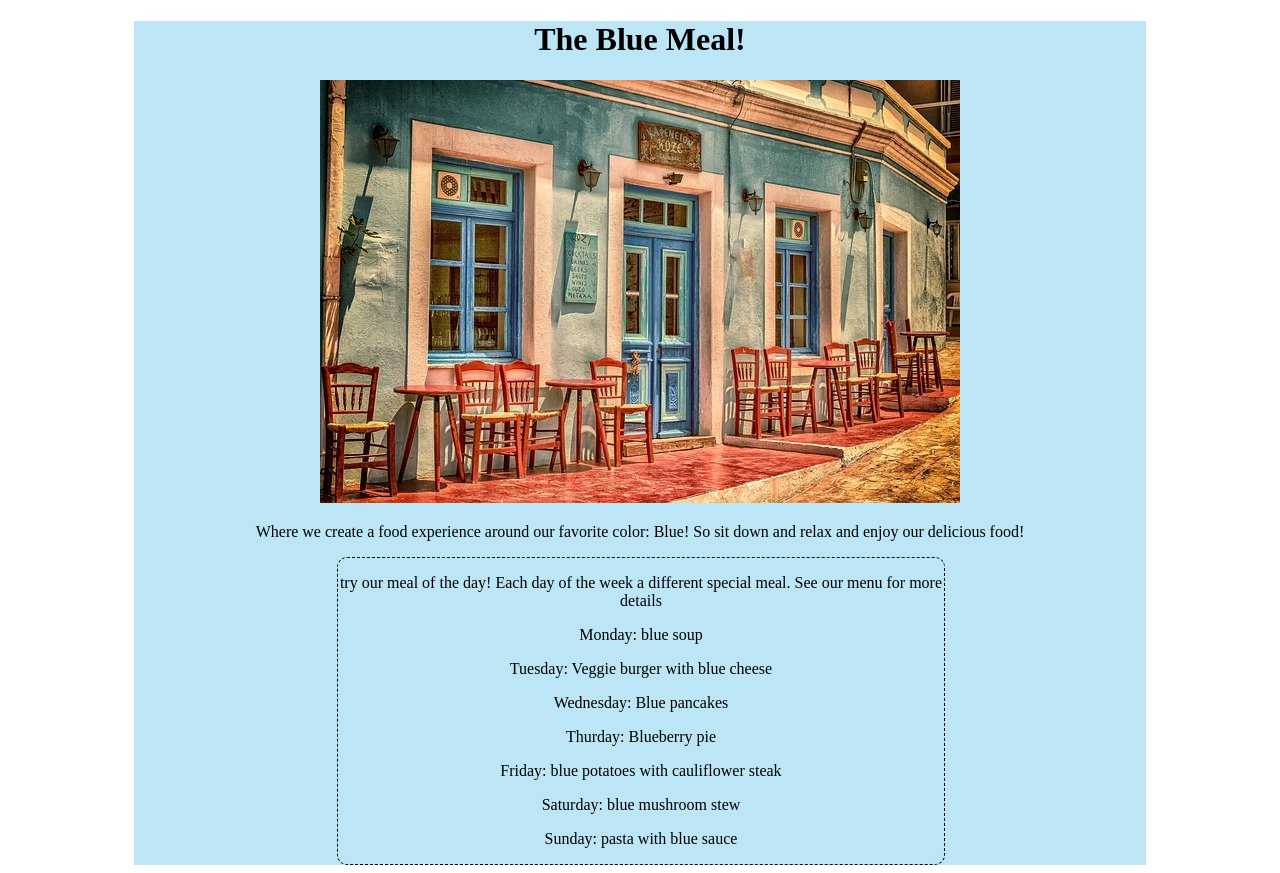
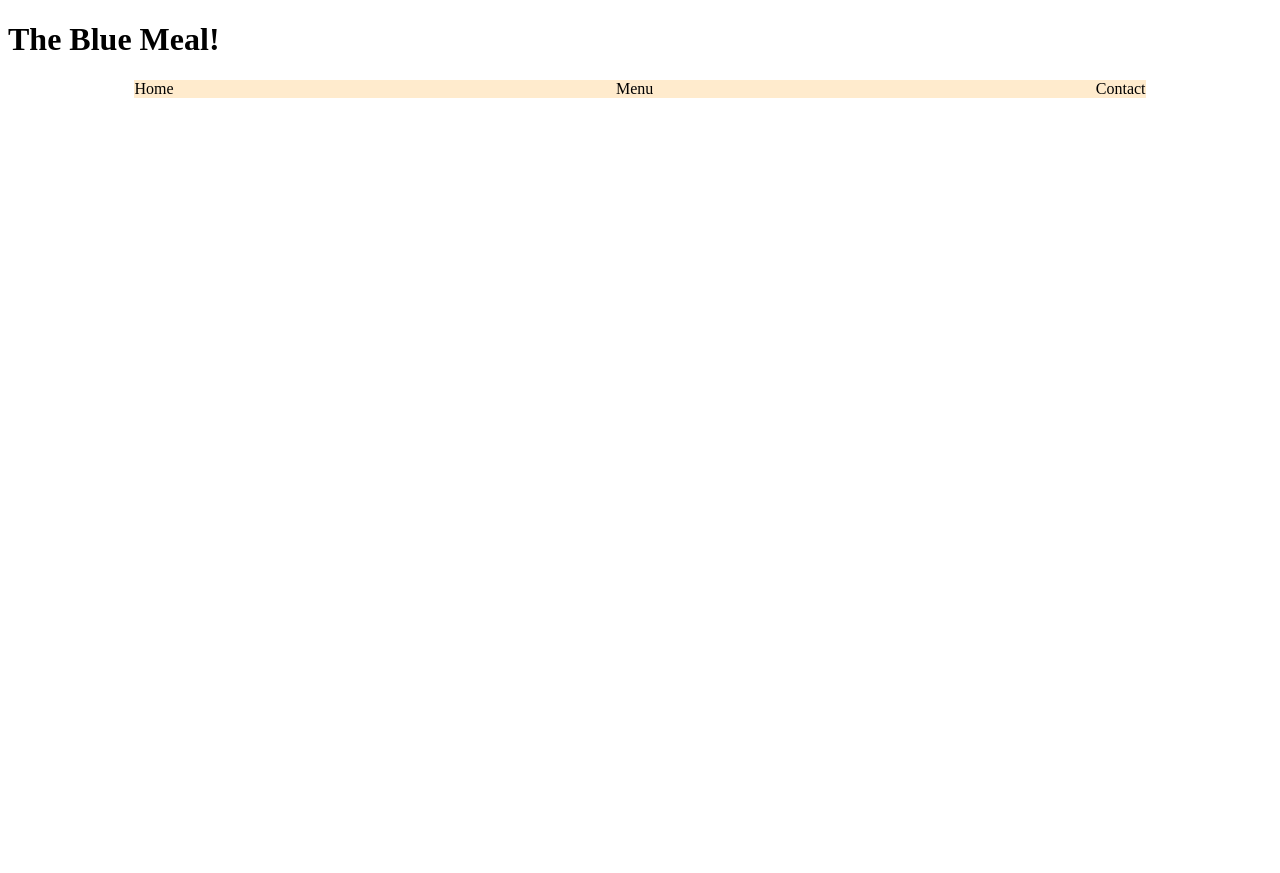
Before and after one commit to Irishallo/restaurant-page-project, a website built with webpack: page dist/index.html in a window 1280 px wide. After the commit the page ends 800 px from the top, so only its background shows below. Built offline with nearby package versions, Linux system fonts and the light colour scheme.

Commit message:
worked on creating tabs and day of the week special

```diff
--- a/src/homepage.js
+++ b/src/homepage.js
@@ -1,26 +1,30 @@
 import resImage from './restaurant.jpg';
 
 export function createHomepage () {
+    const d = new Date();
+    const days = ["Sunday", "Monday", "Tuesday", "Wednesday", "Thursday", "Friday", "Saturday"];
+
     const contentDiv = document.getElementById("content");
 
     const homePge = document.createElement('div');
     homePge.classList.add('tab1');
+    homePge.setAttribute('id', 'homepage');
 
-    const nameHeading = document.createElement('h1');
-    nameHeading.textContent = "The Blue Meal!";
+    const homeHeading = document.createElement('h2');
+    homeHeading.textContent = "Welcome to: The Blue Meal!";
 
-    homePge.appendChild(nameHeading);
+    const homeText = document.createElement('p');
+    homeText.textContent = "Where we create a food experience around our favorite color: Blue! So sit down and relax and enjoy our delicious food!";
 
     const homeImage = document.createElement('img');
     homeImage.src = resImage;
 
-    homePge.appendChild(homeImage);
-
-    const homeText = document.createElement('p');
-    homeText.textContent = "Where we create a food experience around our favorite color: Blue! So sit down and relax and enjoy our delicious food!";
-
     const homeTextcon = document.createElement('div');
     homeTextcon.classList.add('menuspecial');
+
+    const daySpecialT = document.createElement('h2');
+    daySpecialT.innerHTML = `Try ${days[d.getDay()]}'s Special`
+
     const homeText2 = document.createElement('p');
     homeText2.textContent = 'try our meal of the day! Each day of the week a different special meal. See our menu for more details';
 
@@ -47,7 +51,10 @@ export function createHomepage () {
 
 
 
+    homePge.appendChild(homeHeading);
     homePge.appendChild(homeText);
+    homePge.appendChild(homeImage);
+    homeTextcon.appendChild(daySpecialT);
     homeTextcon.appendChild(homeText2);
     homeTextcon.appendChild(homeText3);
     homeTextcon.appendChild(homeText4);
--- a/src/index.js
+++ b/src/index.js
@@ -1,4 +1,36 @@
 import { createHomepage } from "./homepage";
 import './style.css';
 
-createHomepage();
+const containerDiv = document.getElementById("container");
+const contentDiv = document.getElementById('content');
+
+const nameHeading = document.createElement('h1');
+nameHeading.textContent = "The Blue Meal!";
+
+const navBar = document.createElement('div');
+navBar.classList.add('nav');
+
+const homeBtn = document.createElement('div');
+homeBtn.innerText = "Home";
+
+const menuBtn = document.createElement('div');
+menuBtn.innerText = "Menu";
+
+const contactBtn = document.createElement('div');
+contactBtn.innerText = "Contact";
+
+
+navBar.appendChild(homeBtn);
+navBar.appendChild(menuBtn);
+navBar.appendChild(contactBtn);
+containerDiv.insertBefore(nameHeading, contentDiv);
+containerDiv.insertBefore(navBar, contentDiv);
+
+function removeContent () {
+    const homeScreen = document.getElementById('homepage');
+    contentDiv.removeChild(homeScreen);
+}
+
+homeBtn.addEventListener('click', createHomepage);
+menuBtn.addEventListener('click', removeContent);
+contactBtn.addEventListener('click', removeContent);
--- a/src/style.css
+++ b/src/style.css
@@ -11,3 +11,11 @@
     margin-left: 20%;
     border-radius: 10px;
 }
+
+.nav {
+    background-color: blanchedalmond;
+    width: 80%;
+    margin-left: 10%;
+    display: flex;
+    justify-content: space-between;
+}
```
Also changed, not shown: dist/index.html, dist/main.js.
